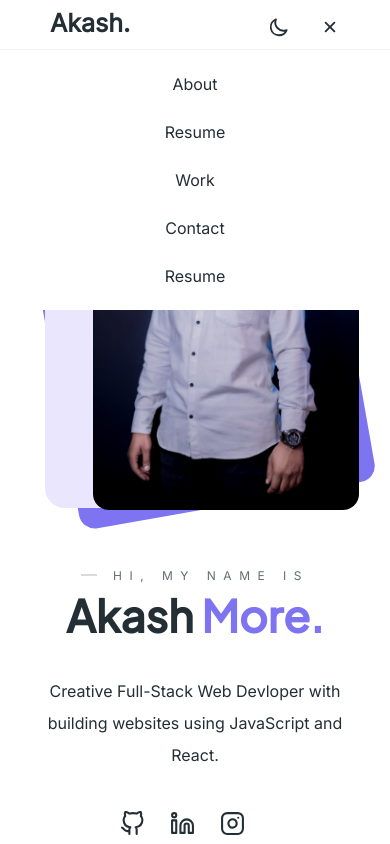
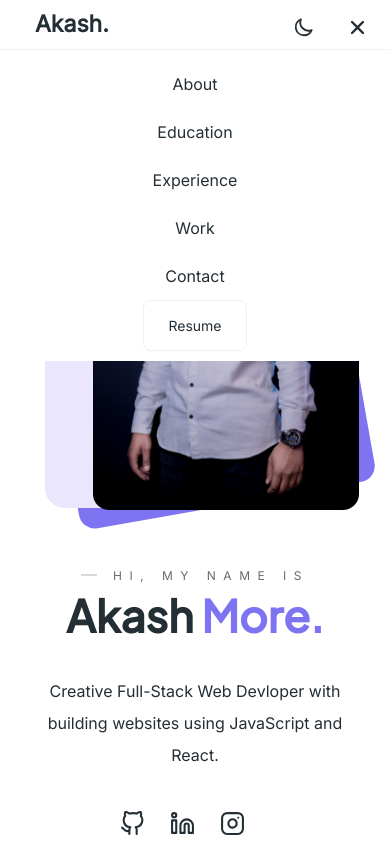
Before and after one commit to kali2498/Kali2498.github.io, a React (Create React App) app: page / in a window 390 px wide. Both pictures are taken after a click on the element 330 px from the left and 29 px from the top of the page. Shown: the top 844 px of the page. Built offline with nearby package versions, Linux system fonts and the light colour scheme.

Commit message:
update contact and resume

```diff
--- a/src/components/Contact/ContactForm.js
+++ b/src/components/Contact/ContactForm.js
@@ -43,7 +43,7 @@ function ContactForm() {
         <div className={styles["form-control"]}>
           <input
             id="name"
-            name="name"
+            name="from_name"
             type="text"
             placeholder="Name"
             required
@@ -53,7 +53,7 @@ function ContactForm() {
         <div className={styles["form-control"]}>
           <input
             id="email"
-            name="email"
+            name="email_id"
             type="text"
             placeholder="Email"
             required
--- a/src/components/Navbar/Navbar.js
+++ b/src/components/Navbar/Navbar.js
@@ -5,7 +5,7 @@ import { HiOutlineMoon } from "react-icons/hi";
 import { CgSun } from "react-icons/cg";
 import { useState, useContext } from "react";
 import { ThemeContext } from "../../App";
-import AkashResume from "../Navbar/AkashResume.pdf";
+import AkashResume from "./AkashResume.pdf";
 
 function Navbar() {
   const [isMenuClicked, setIsMenuClicked] = useState(false);
@@ -34,32 +34,32 @@ function Navbar() {
           <a href="#resume" className={styles.nav_link}>
             Education
           </a>
+          <a href="#resume" className={styles.nav_link}>
+            Skills
+          </a>
           <a href="#work" className={styles.nav_link}>
             Work
           </a>
           <a href="#contact" className={styles.nav_link}>
             Contact
           </a>
-          <a href="#about" className={styles.nav_link}>
-          Skills
-        </a>
         </div>
         <div className={styles.nav_right}>
           <div className={styles.theme_icon} onClick={toggleTheme}>
             {darkTheme ? <CgSun /> : <HiOutlineMoon />}
           </div>
 
-          <a
-            className={styles.nav_resume_btn}
-            // href={process.env.PUBLIC_URL + "/profile/AkashResume.pdf"}
-            href={AkashResume}
-            download={"/Navbar/AkashResume"}
-            target="_blank"
-          >
-            Resume
+          <a href={AkashResume} target="_blank" download>
+            <button
+              onClick={() => window.open(AkashResume)}
+              className={styles.nav_resume_btn}
+            >
+              Resume
+            </button>
           </a>
         </div>
       </div>
+
       <div className={styles.mobileMenu}>
         {/* Hamburger menu */}
         <div className={styles.nav_left}>
@@ -74,7 +74,10 @@ function Navbar() {
             About
           </a>
           <a href="#resume" className={styles.nav_link}>
-            Resume
+            Education
+          </a>
+          <a href="#resume" className={styles.nav_link}>
+            Experience
           </a>
           <a href="#work" className={styles.nav_link}>
             Work
@@ -82,12 +85,13 @@ function Navbar() {
           <a href="#contact" className={styles.nav_link}>
             Contact
           </a>
-          <a
-            className={styles.nav_link}
-            href={process.env.PUBLIC_URL + "/profile/AkashResume.pdf"}
-            target="_blank"
-          >
-            Resume
+          <a href={AkashResume} target="_blank" download>
+            <button
+              onClick={() => window.open(AkashResume)}
+              className={styles.nav_resume_btn}
+            >
+              Resume
+            </button>
           </a>
         </div>
         <div className={styles.nav_right}>
--- a/src/components/Navbar/Navbar.module.css
+++ b/src/components/Navbar/Navbar.module.css
@@ -99,6 +99,7 @@
     padding: 0;
     width: 100%;
     justify-content: space-between;
+    /* border: 1px solid black; */
   }
 
   .desktopMenu {
@@ -108,12 +109,13 @@
   .nav_right {
     display: flex;
     align-items: center;
-    padding-right: 50px;
+    padding-right: 20px;
+    /* border: 1px solid black; */
   }
 
   .hamburgerMenu {
     margin-top: 10px;
-    font-size: 20px;
+    font-size: 25px;
     cursor: pointer;
     color: var(--cinder);
   }
@@ -126,19 +128,111 @@
     position: absolute;
     width: -webkit-fill-available;
     background: var(--white);
-    /* opacity: 0;
-    transition: opacity 0.75s; */
+    /* opacity: 0;  */
+    /* transition: opacity 0.75s;  */
     padding: 10px 0px;
     background: var(--midnight-express);
+    /* border: 1px solid black; */
   }
 
   .active {
     display: flex;
-    /* opacity: 1; */
+    opacity: 1;
+    /* border: 1px solid black; */
   }
 
   .navMobile .nav_link {
     margin-left: 0 !important;
     padding: 10px;
+    /* border: 1px solid black; */
+  }
+
+  .navMobile .nav_link:hover {
+    cursor: pointer;
+  }
+
+  .nav_left > a {
+    color: var(--cinder);
+    font-weight: bold;
+    font-size: 23px;
+    /* border: 1px solid black; */
+    margin-left: -15px;
   }
 }
+
+
+
+
+@media only screen and (max-width: 425px) {
+  .nav_container {
+    height: 50px;
+    padding: 0;
+    /* border: 1px solid black; */
+  }
+
+  .mobileMenu {
+    display: flex;
+    align-items: center;
+    padding: 0;
+    width: 100%;
+    justify-content: space-between;
+    /* border: 1px solid black; */
+  }
+
+  .desktopMenu {
+    display: none;
+  }
+
+  .nav_right {
+    display: flex;
+    align-items: center;
+    padding-right: 20px;
+    /* border: 1px solid black; */
+  }
+
+  .hamburgerMenu {
+    margin-top: 10px;
+    font-size: 25px;
+    cursor: pointer;
+    color: var(--cinder);
+  }
+
+  .navMobile {
+    /* display: flex; */
+    display: none;
+    flex-direction: column;
+    top: 50px;
+    position: absolute;
+    width: -webkit-fill-available;
+    background: var(--white);
+    /* opacity: 0;  */
+    /* transition: opacity 0.75s;  */
+    padding: 10px 0px;
+    background: var(--midnight-express);
+    /* border: 1px solid black; */
+  }
+
+  .active {
+    display: flex;
+    opacity: 1;
+    /* border: 1px solid black; */
+  }
+
+  .navMobile .nav_link {
+    margin-left: 0 !important;
+    padding: 10px;
+    /* border: 1px solid black; */
+  }
+
+  .navMobile .nav_link:hover {
+    cursor: pointer;
+  }
+
+  .nav_left > a {
+    color: var(--cinder);
+    font-weight: bold;
+    font-size: 23px;
+    /* border: 1px solid black; */
+    margin-left: -15px;
+  }
+}
```
